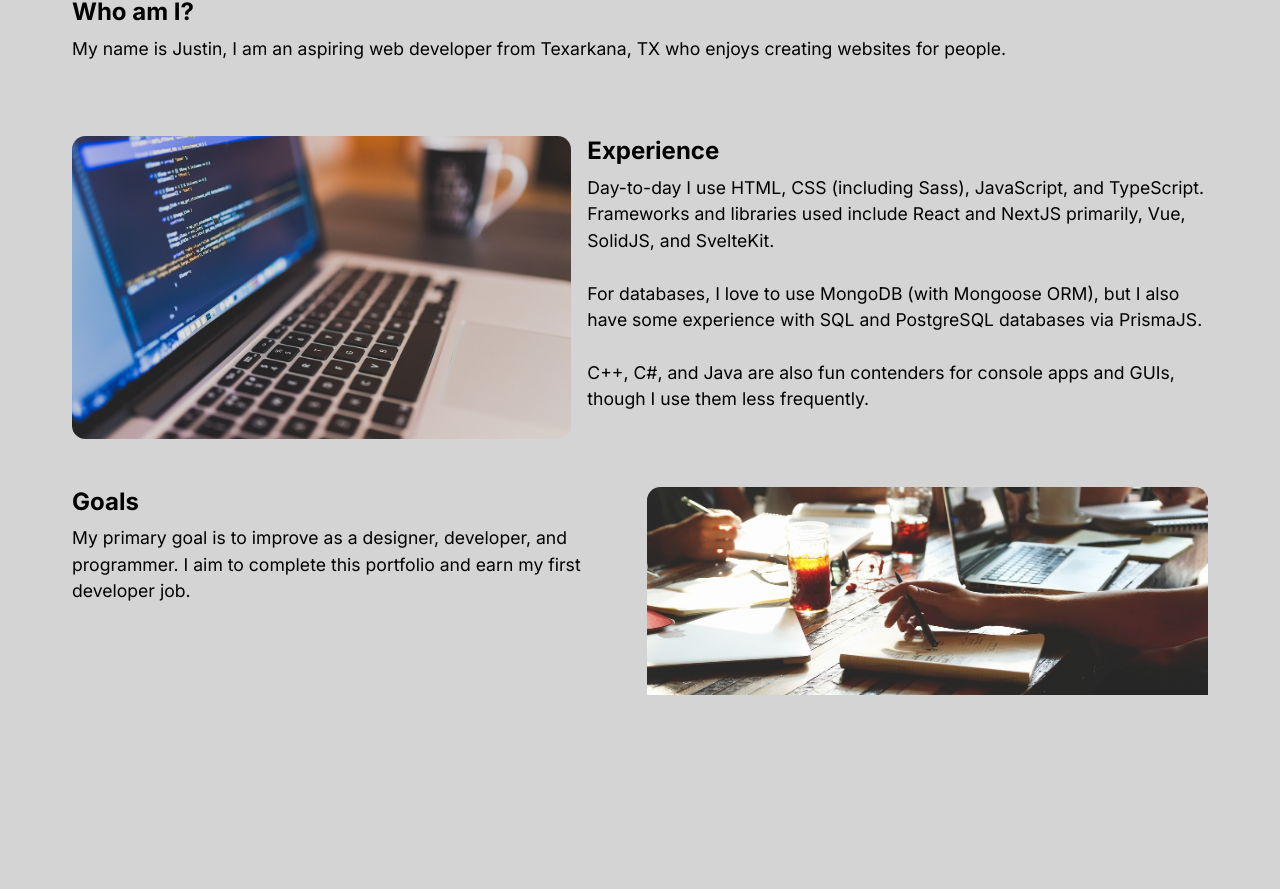
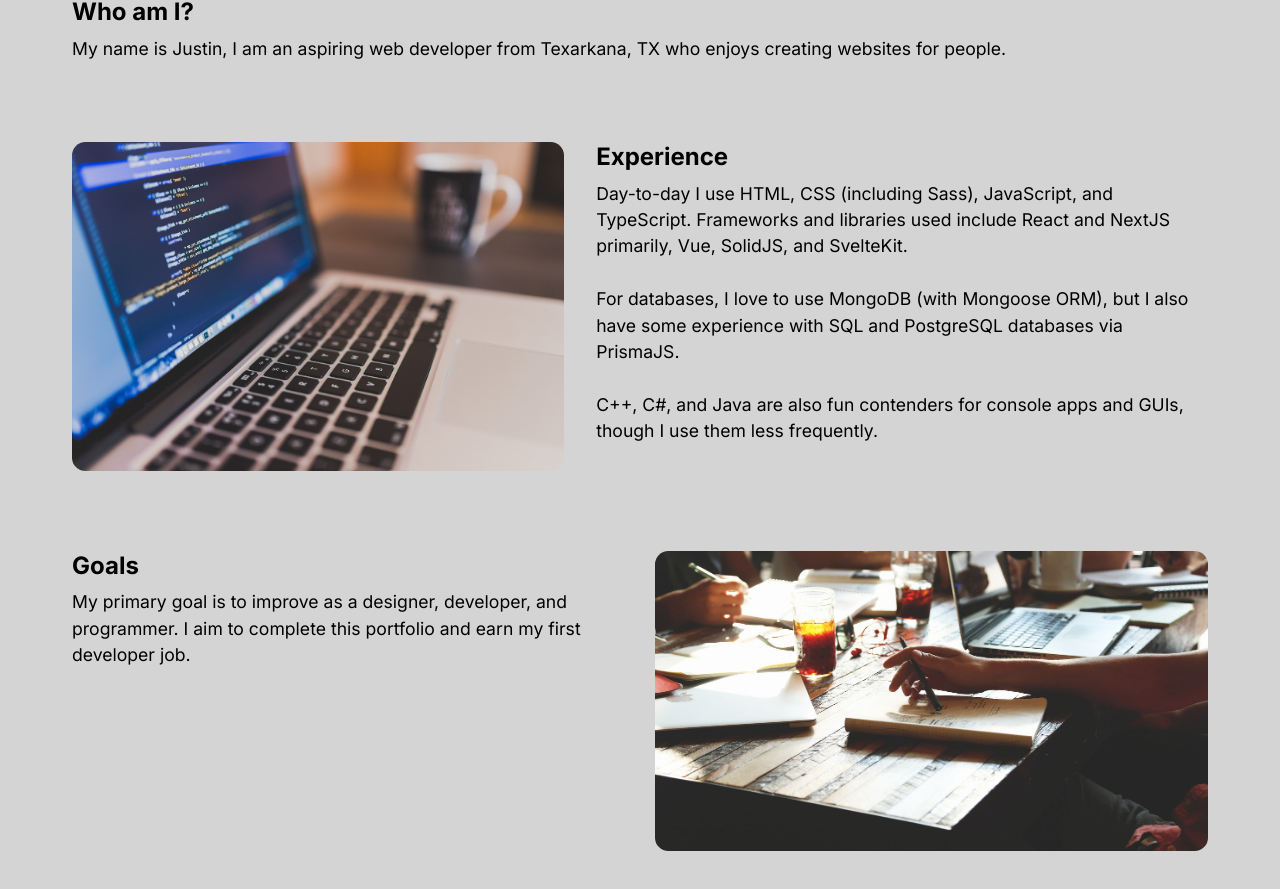
Before and after one commit to Jnxvln/devportfolio, a Next.js app: page / in a window 1280 px wide. Shown: the part 419-1308 px from the top of the page. Before the commit the page ends 1114 px from the top, so only its background shows below. Built offline with nearby package versions, Linux system fonts and the light colour scheme.

Commit message:
Fix styling problems on landing page

```diff
--- a/app/landing.module.scss
+++ b/app/landing.module.scss
@@ -1,7 +1,6 @@
 @import '@/styles/colors.scss';
 
 .content-section {
-   //  border: 2px dashed blue;
    padding: 2em;
 }
 
@@ -32,9 +31,9 @@
 }
 
 .whoami {
-   display: flex;
-   gap: 1em;
-   flex-wrap: wrap;
+   p:last-child {
+      margin-bottom: 0;
+   }
 }
 
 .image-wrapper {
@@ -56,14 +55,10 @@
    .experience,
    .goals {
       flex-wrap: nowrap;
+      gap: 2em;
    }
 
-   .goals-content-wrapper {
-      flex-grow: 1;
-   }
-
-   .goals-img {
-      // object-fit: fill;
+   .goals-image-wrapper {
       height: 300px !important;
    }
 
@@ -78,4 +73,8 @@
    .goals {
       flex-direction: row-reverse;
    }
+
+   .content-wrapper {
+      gap: 5em;
+   }
 }
--- a/app/page.tsx
+++ b/app/page.tsx
@@ -5,9 +5,7 @@ import Image from 'next/image'
 export default function Home() {
    return (
       <main>
-         <div className={styles['grid-hero']}>
-            <LandingHero />
-         </div>
+         <LandingHero />
 
          <section className={styles['content-section']}>
             <div className={styles['content-wrapper']}>
@@ -54,7 +52,9 @@ export default function Home() {
 
                {/* GOALS */}
                <div className={styles['goals']}>
-                  <div className={styles['image-wrapper']}>
+                  <div
+                     className={`${styles['image-wrapper']} ${styles['goals-image-wrapper']}`}
+                  >
                      <Image
                         className={styles['goals-img']}
                         src="/goals.jpg"
```
